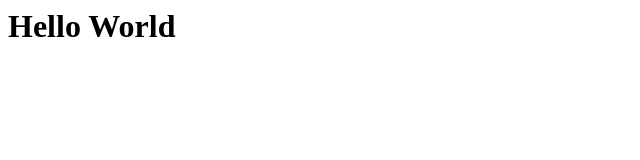
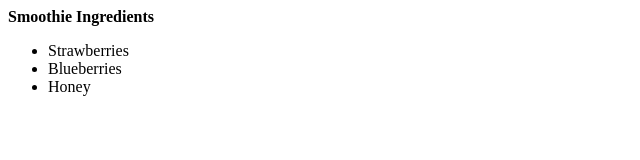
Before and after one commit to chantellerosemarie/code-first-intuit, a plain HTML site: page index.html in a window 1280 px wide. Shown: the whole page, without its empty margins (0-640 px from the left). Drawn offline with Linux system fonts and the light colour scheme.

Commit message:
Added Smoothie List
Removed heading and created ingredient list

```diff
--- a/index.html
+++ b/index.html
@@ -1 +1,7 @@
-<h1>Hello World</h1>
+<b> Smoothie Ingredients </b>
+
+<ul>
+  <li>Strawberries</li>
+  <li>Blueberries</li>
+  <li>Honey</li>
+</ul>
```
